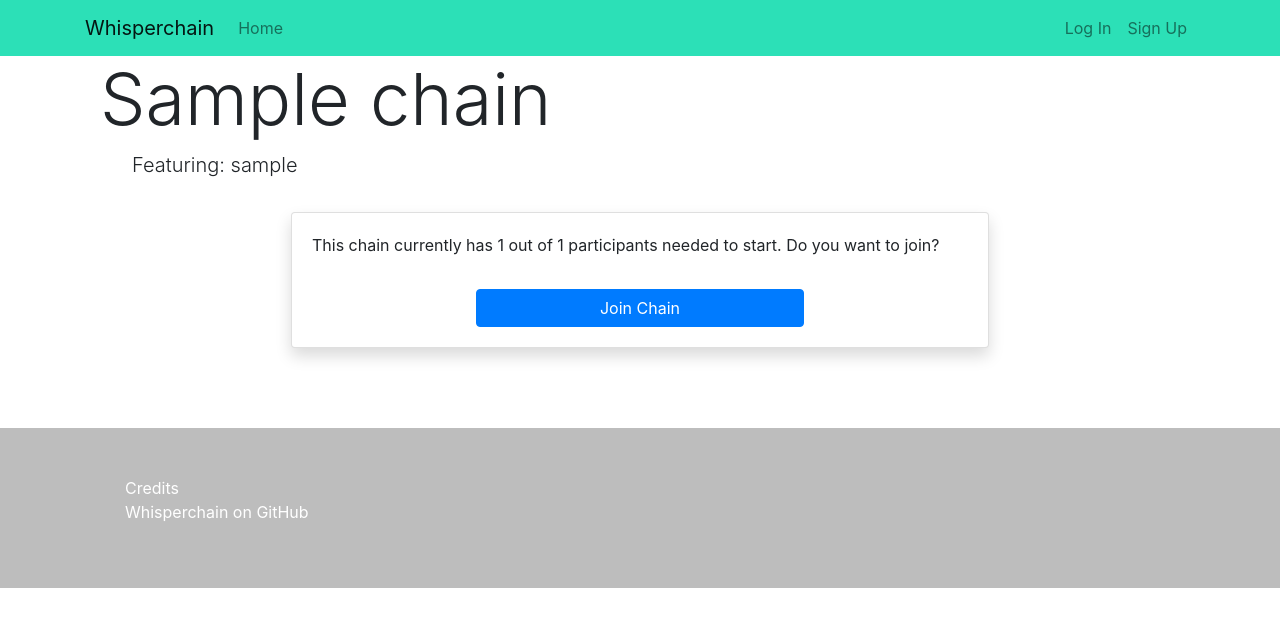
After one commit to attackfrog/whisperchain, a Django app: template web/templates/web/formingchain.html in a window 1280 px wide. The commit adds this page. Shown: the top 627 px of the page. Run offline with Django 3.2, Linux system fonts and the light colour scheme; the template is opened without the code that fills it: values that come from a table or form of the project are taken from there, others are empty; tables that the repository leaves empty hold one stand-in row (values such as "Sample post"); some libraries are stand-ins or nearby versions.

Commit message:
joining chains!

```diff
--- a/web/models.py
+++ b/web/models.py
@@ -11,6 +11,7 @@ class Chain(models.Model):
     users = models.ManyToManyField(get_user_model(), related_name="chains")
     maxUsers = models.IntegerField(verbose_name="Maximum Users in Chain")
     isOpen = models.BooleanField(default=True)
+    isActive = models.BooleanField(default=True)
     length = models.IntegerField(default=2)
     currentPosition = models.IntegerField(default=0)
     isPublic = models.BooleanField(verbose_name="Make Chain Public")
--- a/web/static/web/styles.css
+++ b/web/static/web/styles.css
@@ -21,6 +21,23 @@ main {
     color: red;
     padding-left: 1rem;
     font-size: 0.9rem;
+}
+
+.page-footer {
+    background-color: #bdbdbd;
+    margin: 5rem 0 0;
+    padding: 3rem;
+}
+
+.page-footer ul {
+    list-style: none;
+}
+
+.page-footer a:link {
+    color: #ffffff;
+}
+.page-footer a:visited {
+    color: #eeeeee;
 }
 
 /* Logged in main page stuff */
@@ -58,6 +75,25 @@ main {
 
 /* Chain page stuff */
 
+.chain-heading {
+    margin-bottom: 2rem;
+}
+
+.chain-heading .lead {
+    padding-left: 2rem;
+}
+
+.join-chain-btn {
+    width: 50%!important;
+    margin: 2rem auto 0;
+}
+
+.code-display {
+    font-weight: bold;
+    font-size: 2rem;
+    padding-left: 0.5rem;
+}
+
 .chain-progress-box {
     padding: 1rem 2rem 2rem;
 }
--- a/web/templates/web/base.html
+++ b/web/templates/web/base.html
@@ -39,7 +39,7 @@
         </div>
     </nav>
 
-    <main>
+    <main class="page-main-content">
         {% if messages %}
             <div class="container">
                 {% for message in messages %}
@@ -56,6 +56,14 @@
         {% block main %}{% endblock %}
     </main>
 
+    <footer class="page-footer">
+        <div class="container">
+            <ul>
+                <li><a href="#" title="Whisperchain Credits">Credits</a></li>
+                <li><a href="https://github.com/attackfrog/whisperchain" title="Whisperchain on GitHub">Whisperchain on GitHub</a></li>
+            </ul>
+        </div>
+    </footer>
 </body>
 
 </html>
--- /dev/null
+++ b/web/templates/web/formingchain.html
@@ -0,0 +1,79 @@
+{% extends "web/base.html" %}
+
+{% block title %}
+{{ chain.name }}
+{% endblock %}
+
+{% load filters %}
+{% load mathfilters %}
+
+{% block nav %}
+<ul class="navbar-nav">
+    <li class="nav-item">
+        <a class="nav-link" href="{% url 'index' %}">Home</a>
+    </li>
+    {% if logged_in %}
+    <li class="nav-item">
+        <a class="nav-link" href="{% url 'create' %}">Create New Chain</a>
+    </li>
+    {% endif %}
+</ul>
+{% if logged_in %}
+<ul class="navbar-nav ml-auto">
+    <li class="nav-item">
+        <a class="nav-link" href="{% url 'profile' %}">Profile</a>
+    </li>
+    <li class="nav-item">
+        <a class="nav-link" href="{% url 'logout' %}">Log Out</a>
+    </li>
+</ul>
+{% else %}
+<ul class="navbar-nav ml-auto">
+    <li class="nav-item">
+        <a class="nav-link" href="{% url 'login' %}">Log In</a>
+    </li>
+    <li class="nav-item">
+        <a class="nav-link" href="{% url 'signup' %}">Sign Up</a>
+    </li>
+</ul>
+{% endif %}
+{% endblock %}
+
+{% block main %}
+<div class="container">
+    <div class="col-12 chain-heading">
+        <h1 class="display-3">{{ chain.name }}</h1>
+        <p class="lead">Featuring:
+            {% for user in chain.users.all %}
+            {{ user }}{% if forloop.revcounter == 2 %} and {% elif not forloop.last %}, {% endif %}
+            {% endfor %}
+        </p>
+    </div>
+    <div class="row justify-content-center">
+        <div class="col-12 col-md-10 col-lg-8">
+            <div class="card shadow submit-card">
+                <div class="card-body">
+                    <p>
+                        This chain currently has {{ chain.users.all.count }} out of {{ chain.maxUsers }} participants needed to start.
+                        {% if in_chain %}
+                        You're in this chain.
+                        {% else %}
+                        Do you want to join?
+                        {% endif %}
+                    </p>
+                    {% if in_chain %}
+                    <p>Share this code with others to invite them to join this chain: <span class="code-display">{{ chain.code }}</span></p>
+                    <p>Or give them the url to this page: <a href="{{ chain_uri }}">{{ chain_uri }}</a></p>
+                    {% else %}
+                    <form action="{% url 'join' %}" method="POST">
+                        {% csrf_token %}
+                        {{ form.code.as_hidden }}
+                        <input type="submit" class="btn btn-primary btn-block join-chain-btn" value="Join Chain" />
+                    </form>
+                    {% endif %}
+                </div>
+            </div>
+        </div>
+    </div>
+</div>
+{% endblock %}
--- a/web/templates/web/main.html
+++ b/web/templates/web/main.html
@@ -38,7 +38,7 @@ Play Telephone Online!
                 <div class="chains-box">
                     <div class="card">
                         <div class="card-body">
-                            <h5 class="card-title">{{ chain.name }} <a href="#" class="btn btn-outline-primary float-right view-chain-button">View Chain</a></h5>
+                            <h5 class="card-title">{{ chain.name }} <a href="{% url 'chain' code=chain.code %}" class="btn btn-outline-primary float-right view-chain-button">View Chain</a></h5>
                             <h6 class="card-subtitle mb-2 text-muted">
                                 {% for user in chain.users.all %}
                                 {{ user }}{% if not forloop.last %}, {% endif %}
@@ -100,7 +100,7 @@ Play Telephone Online!
                 <div class="chains-box">
                     <div class="card">
                         <div class="card-body">
-                            <h5 class="card-title">{{ chain.name }} <a href="#" class="btn btn-outline-primary float-right view-chain-button">Join Chain</a></h5>
+                            <h5 class="card-title">{{ chain.name }} <a href="{% url 'chain' code=chain.code %}" class="btn btn-outline-primary float-right view-chain-button">Join Chain</a></h5>
                             <h6 class="card-subtitle mb-2 text-muted">
                                 {% for user in chain.users.all %}
                                 {{ user }}{% if not forloop.last %}, {% endif %}
--- a/web/urls.py
+++ b/web/urls.py
@@ -11,5 +11,6 @@ urlpatterns = [
     path("chain/<str:code>", views.chain, name="chain"),
     path("chain", views.post_chain, name="post_chain"),
     path("create", views.create, name="create"),
+    path("join", views.join, name="join"),
     path("chain/<str:chain_code>/submit", views.submit, name="submit")
 ]
```
Also changed, not shown: web/templates/web/chain.html (+23 -2 lines), web/views.py (+62 -20 lines), web/migrations/0011_chain_isactive.py (added).
